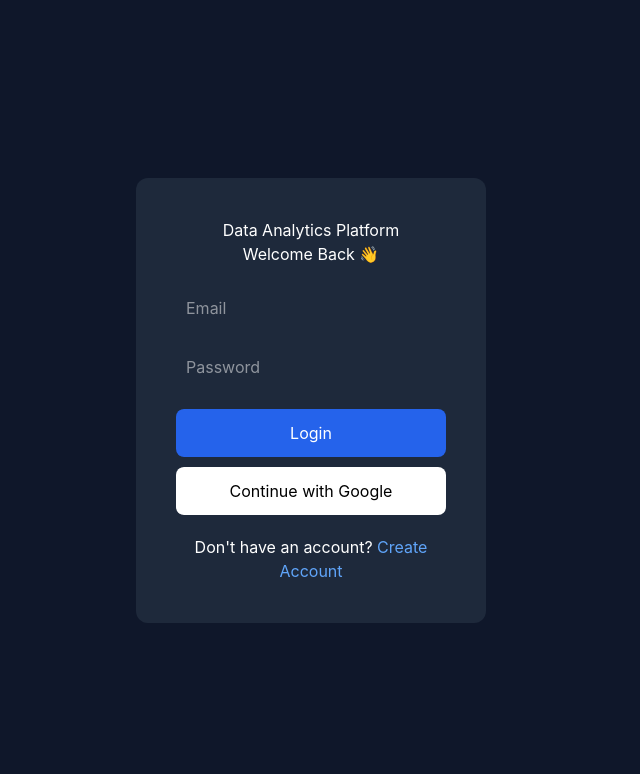
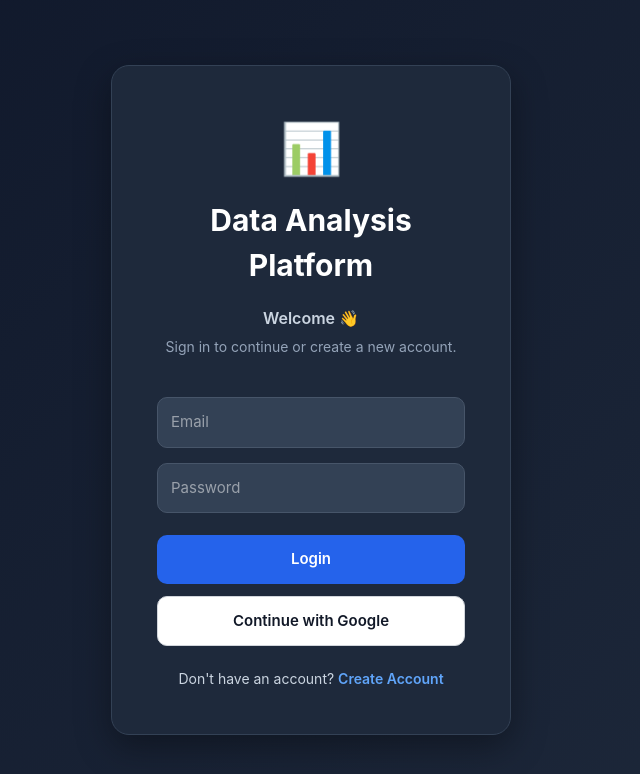
Before and after one commit to Akash-2101-ven/Data-Analysis-Platform, a React app in the folder frontend/: page / in a window 1280 px wide. Shown: the top 774 px of the page, without its empty margins (329-969 px from the left). Built offline with nearby package versions, Linux system fonts and the light colour scheme; no server answers; the HTML template or start-up script is replaced by a standard one.

Commit message:
Improved authentication UI

```diff
--- a/frontend/src/pages/Login.jsx
+++ b/frontend/src/pages/Login.jsx
@@ -22,8 +22,6 @@ const Login = () => {
 
       console.log("Login Success:", userCredential.user);
 
-
-      ("Login Successful");
 
       navigate("/dashboard"); // ✅ FIXED
     } catch (error) {
@@ -56,22 +54,60 @@ const Login = () => {
         display: "flex",
         justifyContent: "center",
         alignItems: "center",
-        background: "#0f172a",
+        background: "linear-gradient(135deg, #0f172a, #1e293b)",
       }}
     >
       <div
         style={{
             background: "#1e293b",
-          padding: "40px",
-          borderRadius: "12px",
-          width: "350px",
+padding: "45px",
+borderRadius: "18px",
+width: "400px",
 textAlign: "center",
 color: "white",
+boxShadow: "0 12px 35px rgba(0,0,0,0.35)",
+border: "1px solid #334155",
         }}
       >
-        <h1>Data Analytics Platform</h1>
+        <div
+  style={{
+    fontSize: "50px",
+    marginBottom: "12px",
+  }}
+>
+  📊
+</div>
+<h1
+  style={{
+    fontSize: "30px",
+    fontWeight: "700",
+    marginBottom: "18px",
+  }}
+>
+  Data Analysis Platform
+</h1>
 
-        <p>Welcome Back 👋</p>
+<p
+  style={{
+    color: "#cbd5e1",
+    fontSize: "16px",
+    marginTop: "8px",
+    marginBottom: "6px",
+    fontWeight: "600",
+  }}
+>
+  Welcome 👋
+</p>
+
+<p
+  style={{
+    color: "#94a3b8",
+    fontSize: "14px",
+    marginBottom: "25px",
+  }}
+>
+  Sign in to continue or create a new account.
+</p>
 
         {/* EMAIL */}
         <input
@@ -79,11 +115,17 @@ const Login = () => {
           placeholder="Email"
           onChange={(e) => setEmail(e.target.value)}
           style={{
+
   width: "100%",
-            padding: "10px",
-            marginTop: "20px",
-            borderRadius: "8px",
-            border: "none",
+  padding: "13px",
+  marginTop: "15px",
+  borderRadius: "10px",
+  border: "1px solid #475569",
+  outline: "none",
+  backgroundColor: "#334155",
+  color: "white",
+  fontSize: "15px",
+  boxSizing: "border-box",
 }}
         />
 
@@ -93,11 +135,17 @@ const Login = () => {
           placeholder="Password"
           onChange={(e) => setPassword(e.target.value)}
           style={{
+
   width: "100%",
-            padding: "10px",
+  padding: "13px",
   marginTop: "15px",
-            borderRadius: "8px",
-            border: "none",
+  borderRadius: "10px",
+  border: "1px solid #475569",
+  outline: "none",
+  backgroundColor: "#334155",
+  color: "white",
+  fontSize: "15px",
+  boxSizing: "border-box",
 }}
         />
 
@@ -106,13 +154,15 @@ const Login = () => {
           onClick={handleLogin}
           style={{
   width: "100%",
-            padding: "12px",
-            marginTop: "20px",
+  padding: "13px",
+  marginTop: "22px",
   background: "#2563eb",
   color: "white",
   border: "none",
-            borderRadius: "8px",
+  borderRadius: "10px",
   cursor: "pointer",
+  fontWeight: "600",
+  fontSize: "15px",
 }}
         >
           Login
@@ -123,24 +173,35 @@ const Login = () => {
           onClick={handleGoogleLogin}
           style={{
   width: "100%",
-            padding: "12px",
-            marginTop: "10px",
-            background: "white",
-            color: "black",
-            border: "none",
-            borderRadius: "8px",
+  padding: "13px",
+  marginTop: "12px",
+  background: "#ffffff",
+  color: "#111827",
+  border: "1px solid #d1d5db",
+  borderRadius: "10px",
   cursor: "pointer",
+  fontWeight: "600",
+  fontSize: "15px",
 }}
         >
           Continue with Google
         </button>
-        <p style={{ marginTop: "20px", color: "white" }}>
+        <p
+  style={{
+    marginTop: "22px",
+    textAlign: "center",
+    fontSize: "14px",
+    color: "#cbd5e1",
+    whiteSpace: "nowrap",
+  }}
+>
   Don't have an account?{" "}
   <Link
     to="/register"
     style={{
       color: "#60a5fa",
       textDecoration: "none",
+      fontWeight: "600",
     }}
   >
     Create Account
```
Lines whose indentation alone changed are shown as unchanged.
